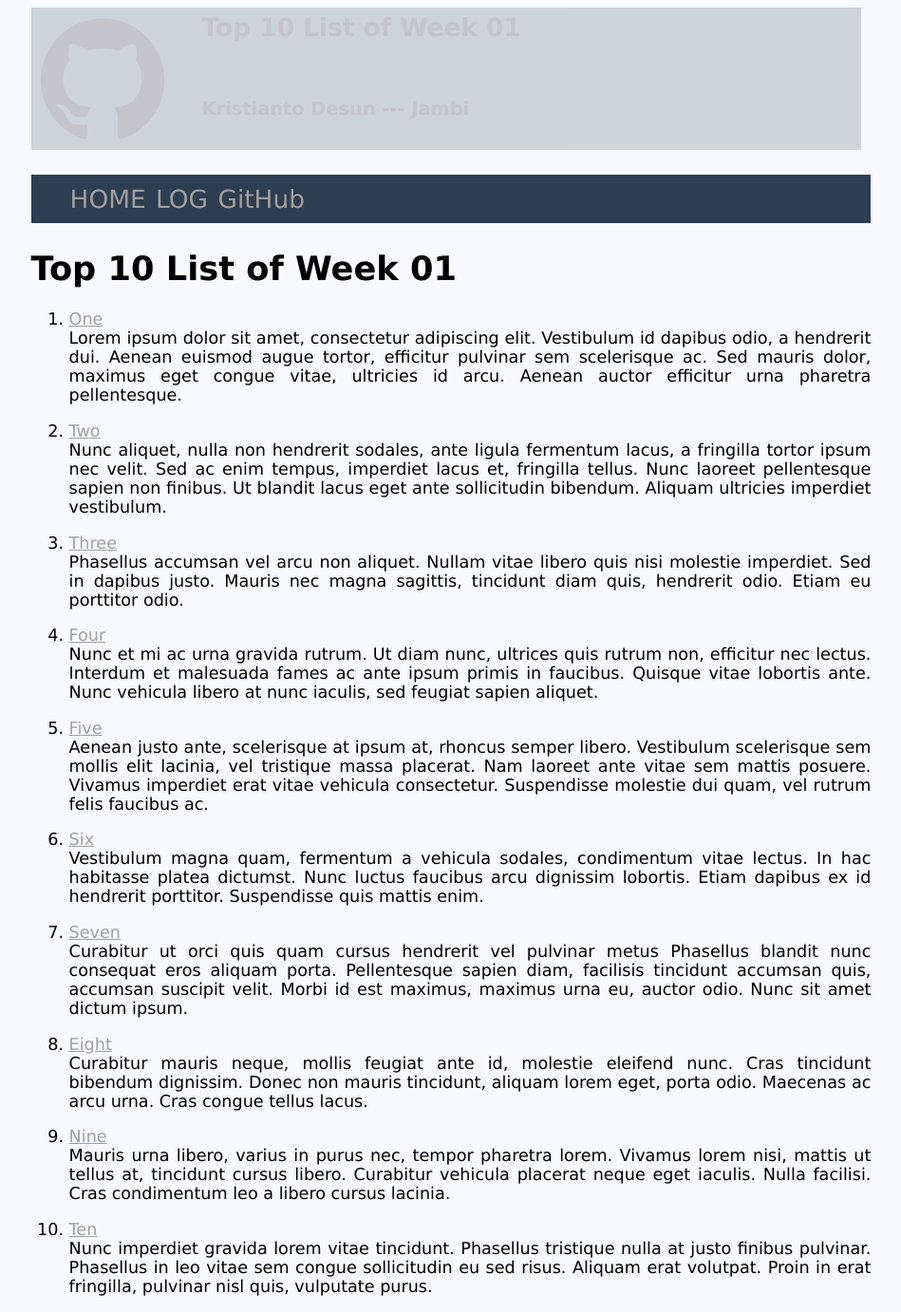
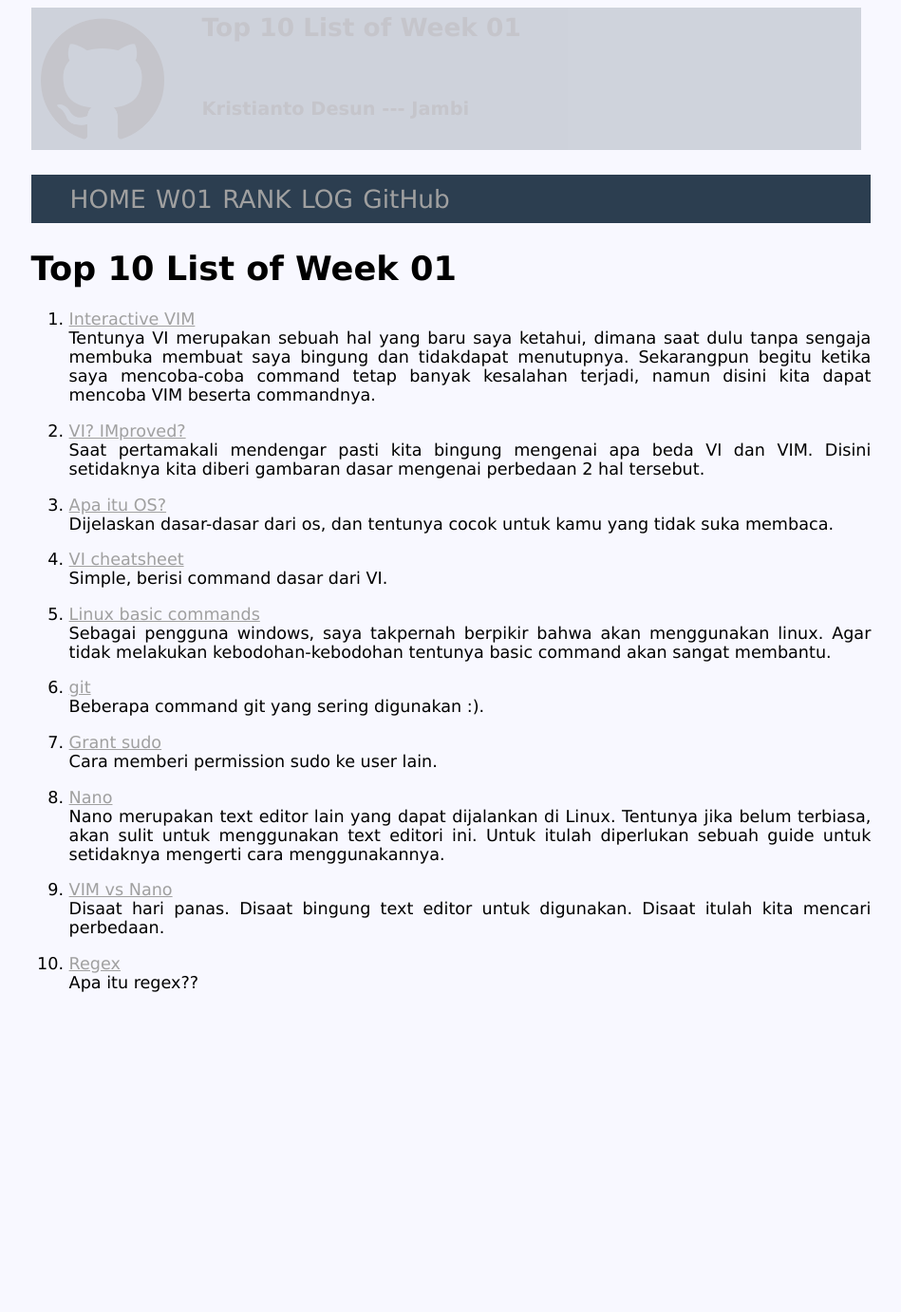
Before and after one commit to KristiantoD/os211, a Jekyll site: the page built from w01.md, in a window 1280 px wide. Shown: the whole page at 95% size, without its empty margins (165-1114 px from the left). Built offline with Jekyll 4.4.1, drawn with Linux system fonts in a browser that asks for light colours; our own code applies the rules of GitHub Pages for plain Markdown files; after the commit the page ends 1062 px from its top, so only the background shows below that.

Commit message:
edit css and w01

```diff
--- a/TXT/mylog.txt
+++ b/TXT/mylog.txt
@@ -16,3 +16,4 @@ ZCZC  W01  60  L21 VirtualBox: learn
 ZCZC  W01  120 L08 Trying something
 ZCZC  W01  30  L09 AsDos: asking, listening
 ZCZC  W01  60  L21 VirtualBox: test
+ZCZC  W01  60  L10 Assignment top10 and week1
--- /dev/null
+++ b/TXT/myrank.txt
@@ -0,0 +1,4 @@
+# TOP 10 Rank
+ZCZC W01 mardianto-byte
+ZCZC W01 Exqrch
+ZCZC W01 cbkadal
--- a/_includes/navbar.html
+++ b/_includes/navbar.html
@@ -4,19 +4,19 @@
 <!-- This is a free HTML file             -->
 <nav class="navbar">
   <ul>
-    <li class='listitem'><a href='{{ site.baseurl }}/'>HOME</a></li><!--
+    <li class='listitem'><a href='{{ site.baseurl }}/'>HOME</a></li>
     <li class='listitem'><a href='{{ site.baseurl }}/W01/'>W01</a></li>
-    <li class='listitem'><a href='{{ site.baseurl }}/W02/'>W02</a></li>
+<!--     <li class='listitem'><a href='{{ site.baseurl }}/W02/'>W02</a></li>
     <li class='listitem'><a href='{{ site.baseurl }}/W03/'>W03</a></li>
-    <li class='listitem'><a href='{{ site.baseurl }}/W04/'>W04</a></li> -->
-<!--     <li class='listitem'><a href='{{ site.baseurl }}/W05/'>W05</a></li>
+    <li class='listitem'><a href='{{ site.baseurl }}/W04/'>W04</a></li>
+    <li class='listitem'><a href='{{ site.baseurl }}/W05/'>W05</a></li>
     <li class='listitem'><a href='{{ site.baseurl }}/W06/'>W06</a></li>
     <li class='listitem'><a href='{{ site.baseurl }}/W07/'>W07</a></li>
     <li class='listitem'><a href='{{ site.baseurl }}/W08/'>W08</a></li>
     <li class='listitem'><a href='{{ site.baseurl }}/W09/'>W09</a></li>
     <li class='listitem'><a href='{{ site.baseurl }}/W10/'>W10</a></li>
-    <li class='listitem'><a href='{{ site.baseurl }}/TXT/mypubkey.txt'>KEY</a></li>
-    <li class='listitem'><a href='{{ site.baseurl }}/TXT/myrank.txt'>RANK</a></li> -->
+    <li class='listitem'><a href='{{ site.baseurl }}/TXT/mypubkey.txt'>KEY</a></li> -->
+    <li class='listitem'><a href='{{ site.baseurl }}/TXT/myrank.txt'>RANK</a></li>
     <li class='listitem'><a href='{{ site.baseurl }}/TXT/mylog.txt'>LOG</a></li>
     <li class='listitem'><a href='{{ site.urlgithub }}'>GitHub</a></li>
   </ul>
--- a/assets/css/style.css
+++ b/assets/css/style.css
@@ -40,6 +40,7 @@
 .column {
   float:            left;
   display:          inline-block;
+  background-color: #2c3e50;
   background:       #2c3e50;
   height:           130px;
   width:            100%;
--- a/w01.md
+++ b/w01.md
@@ -5,72 +5,39 @@ permalink: /W01/
 
 # Top 10 List of Week 01
 
-1. [One](https://en.wikipedia.org/wiki/1)<br>
-Lorem ipsum dolor sit amet, consectetur adipiscing elit.
-Vestibulum id dapibus odio, a hendrerit dui.
-Aenean euismod augue tortor, efficitur pulvinar sem scelerisque ac.
-Sed mauris dolor, maximus eget congue vitae, ultricies id arcu.
-Aenean auctor efficitur urna pharetra pellentesque.
+1. [Interactive VIM](https://www.openvim.com/)<br>
+Tentunya VI merupakan sebuah hal yang baru saya ketahui, dimana saat dulu tanpa sengaja membuka membuat saya bingung dan tidakdapat menutupnya.
+Sekarangpun begitu ketika saya mencoba-coba command tetap banyak kesalahan terjadi, namun disini kita dapat mencoba VIM beserta commandnya.
 
-2. [Two](https://en.wikipedia.org/wiki/2)<br>
-Nunc aliquet, nulla non hendrerit sodales, ante ligula fermentum lacus, a fringilla tortor ipsum nec velit.
-Sed ac enim tempus, imperdiet lacus et, fringilla tellus.
-Nunc laoreet pellentesque sapien non finibus.
-Ut blandit lacus eget ante sollicitudin bibendum.
-Aliquam ultricies imperdiet vestibulum.
+2. [VI? IMproved?](https://www.shell-tips.com/linux/vi-vs-vim/#:~:text=Vi%20stands%20for%20Visual.,Vi%20standard%20with%20many%20additions.)<br>
+Saat pertamakali mendengar pasti kita bingung mengenai apa beda VI dan VIM.
+Disini setidaknya kita diberi gambaran dasar mengenai perbedaan 2 hal tersebut.
 
-3. [Three](https://en.wikipedia.org/wiki/3)<br>
-Phasellus accumsan vel arcu non aliquet.
-Nullam vitae libero quis nisi molestie imperdiet.
-Sed in dapibus justo.
-Mauris nec magna sagittis, tincidunt diam quis, hendrerit odio.
-Etiam eu porttitor odio.
+3. [Apa itu OS?](https://www.youtube.com/watch?v=vBURTt97EkA&list=PLBlnK6fEyqRiVhbXDGLXDk_OQAeuVcp2O)<br>
+Dijelaskan dasar-dasar dari os, dan tentunya cocok untuk kamu yang tidak suka membaca.
 
-4. [Four](https://en.wikipedia.org/wiki/4)<br>
-Nunc et mi ac urna gravida rutrum.
-Ut diam nunc, ultrices quis rutrum non, efficitur nec lectus.
-Interdum et malesuada fames ac ante ipsum primis in faucibus.
-Quisque vitae lobortis ante.
-Nunc vehicula libero at nunc iaculis, sed feugiat sapien aliquet.
+4. [VI cheatsheet](https://ryanstutorials.net/linuxtutorial/cheatsheetvi.php)<br>
+Simple, berisi command dasar dari VI.
 
-5. [Five](https://en.wikipedia.org/wiki/5)<br>
-Aenean justo ante, scelerisque at ipsum at, rhoncus semper libero.
-Vestibulum scelerisque sem mollis elit lacinia, vel tristique massa placerat.
-Nam laoreet ante vitae sem mattis posuere.
-Vivamus imperdiet erat vitae vehicula consectetur.
-Suspendisse molestie dui quam, vel rutrum felis faucibus ac.
+5. [Linux basic commands](https://maker.pro/linux/tutorial/basic-linux-commands-for-beginners)<br>
+Sebagai pengguna windows, saya takpernah berpikir bahwa akan menggunakan linux.
+Agar tidak melakukan kebodohan-kebodohan tentunya basic command akan sangat membantu.
 
-6. [Six](https://en.wikipedia.org/wiki/6)<br>
-Vestibulum magna quam, fermentum a vehicula sodales, condimentum vitae lectus.
-In hac habitasse platea dictumst.
-Nunc luctus faucibus arcu dignissim lobortis.
-Etiam dapibus ex id hendrerit porttitor.
-Suspendisse quis mattis enim.
+6. [git](https://cdn.rawgit.com/hostinger/banners/cc2e0268/tutorials/pdf/GIT-cheat-sheet.pdf)<br>
+Beberapa command git yang sering digunakan :).
 
-7. [Seven](https://en.wikipedia.org/wiki/7)<br>
-Curabitur ut orci quis quam cursus hendrerit vel pulvinar metus
-Phasellus blandit nunc consequat eros aliquam porta.
-Pellentesque sapien diam, facilisis tincidunt accumsan quis, accumsan suscipit velit.
-Morbi id est maximus, maximus urna eu, auctor odio.
-Nunc sit amet dictum ipsum.
+7. [Grant sudo](https://phoenixnap.com/kb/how-to-create-sudo-user-on-ubuntu)<br>
+Cara memberi permission sudo ke user lain.
 
-8. [Eight](https://en.wikipedia.org/wiki/8)<br>
-Curabitur mauris neque, mollis feugiat ante id, molestie eleifend nunc.
-Cras tincidunt bibendum dignissim.
-Donec non mauris tincidunt, aliquam lorem eget, porta odio.
-Maecenas ac arcu urna.
-Cras congue tellus lacus.
+8. [Nano](https://www.howtogeek.com/howto/42980/the-beginners-guide-to-nano-the-linux-command-line-text-editor/)<br>
+Nano merupakan text editor lain yang dapat dijalankan di Linux.
+Tentunya jika belum terbiasa, akan sulit untuk menggunakan text editori ini.
+Untuk itulah diperlukan sebuah guide untuk setidaknya mengerti cara menggunakannya.
 
-9. [Nine](https://en.wikipedia.org/wiki/9)<br>
-Mauris urna libero, varius in purus nec, tempor pharetra lorem.
-Vivamus lorem nisi, mattis ut tellus at, tincidunt cursus libero.
-Curabitur vehicula placerat neque eget iaculis.
-Nulla facilisi.
-Cras condimentum leo a libero cursus lacinia.
+9. [VIM vs Nano](https://linuxhint.com/vim_vs_nano/)<br>
+Disaat hari panas.
+Disaat bingung text editor untuk digunakan.
+Disaat itulah kita mencari perbedaan.
 
-10. [Ten](https://en.wikipedia.org/wiki/10)<br>
-Nunc imperdiet gravida lorem vitae tincidunt.
-Phasellus tristique nulla at justo finibus pulvinar.
-Phasellus in leo vitae sem congue sollicitudin eu sed risus.
-Aliquam erat volutpat.
-Proin in erat fringilla, pulvinar nisl quis, vulputate purus.
+10. [Regex](https://www.computerhope.com/jargon/r/regex.htm)<br>
+Apa itu regex??
```
